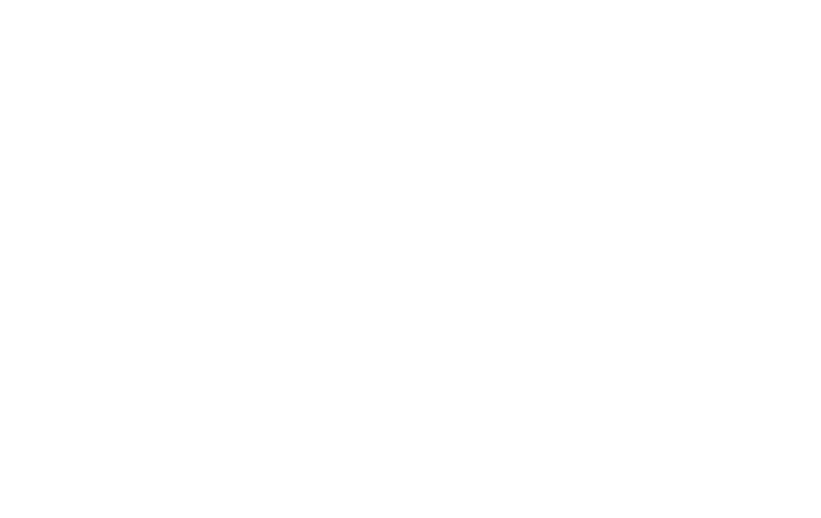
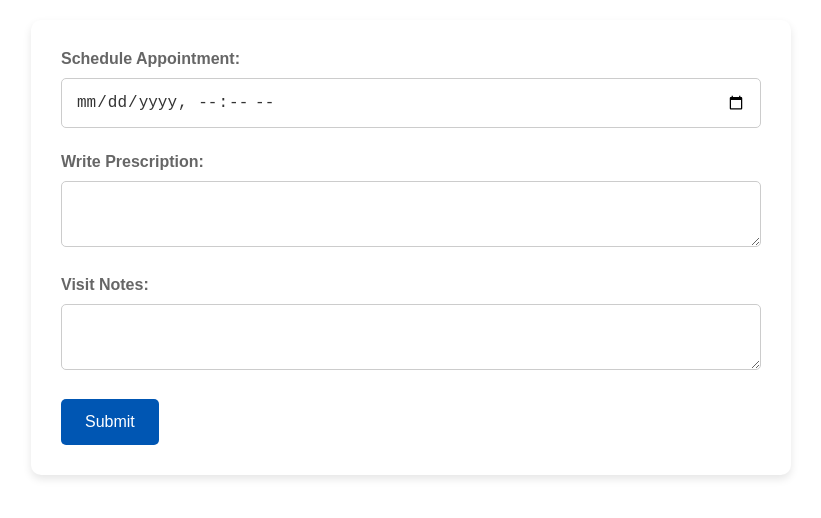
Before and after one commit to Zughayyar/MediTrack_MERN_Project, a React (Vite) app in the folder MediTrackProject/client/: page /doctorDashboard in a window 1280 px wide. Before the commit this address had no page. Shown: the top 518 px of the page, without its empty margins (229-1050 px from the left). Built offline with nearby package versions, Linux system fonts and the light colour scheme.

Commit message:
DoctorDashBoard

```diff
--- a/MediTrackProject/client/src/App.jsx
+++ b/MediTrackProject/client/src/App.jsx
@@ -10,6 +10,7 @@
 import UsersList from "./components/users/UsersList";
 import UserForm from "./components/users/UserForm";
 import PractitionerDashboard from "./views/PractitionerDashboard.jsx";
+import DoctorDashboard from "./components/doctor/doctordashboard.jsx";
 
 const App = () => {
     return (
@@ -35,6 +36,8 @@
 
             {/*Assistant Dashboard Routes*/}
             <Route path='/assistDashboard' element={<AssistantDashboard/>} />
+
+            <Route path='/doctorDashboard' element={<DoctorDashboard/>} />
         </Routes>
     );
 };
--- /dev/null
+++ b/MediTrackProject/client/src/components/doctor/DoctorDashboard.css
@@ -0,0 +1,62 @@
+/* ...existing styles... */
+
+.doctor-dashboard {
+    background-color: #ffffff;
+    padding: 30px;
+    border-radius: 10px;
+    box-shadow: 0 4px 8px rgba(0, 0, 0, 0.1);
+    max-width: 700px;
+    margin: 20px auto;
+    font-family: 'Arial', sans-serif;
+}
+
+.doctor-dashboard h2 {
+    text-align: center;
+    color: #444;
+    margin-bottom: 25px;
+    font-size: 24px;
+}
+
+.doctor-dashboard .form-group {
+    margin-bottom: 25px;
+}
+
+.doctor-dashboard label {
+    display: block;
+    margin-bottom: 10px;
+    font-weight: bold;
+    color: #666;
+}
+
+.doctor-dashboard .form-control {
+    width: 100%;
+    padding: 14px;
+    border: 1px solid #ccc;
+    border-radius: 5px;
+    box-sizing: border-box;
+    font-size: 16px;
+    color: #333;
+}
+
+.doctor-dashboard .form-control:focus {
+    border-color: #0056b3;
+    outline: none;
+    box-shadow: 0 0 6px rgba(0, 86, 179, 0.5);
+}
+
+.doctor-dashboard .btn {
+    background-color: #0056b3;
+    color: white;
+    padding: 14px 24px;
+    border: none;
+    border-radius: 5px;
+    cursor: pointer;
+    font-size: 16px;
+    transition: background-color 0.3s ease;
+}
+
+.doctor-dashboard .btn:hover {
+    background-color: #003d80;
+}
+
+/* ...existing styles... */
--- /dev/null
+++ b/MediTrackProject/client/src/components/doctor/DoctorDashboard.jsx
@@ -0,0 +1,54 @@
+import React, { useState } from 'react';
+import './DoctorDashboard.css';
+
+const DoctorDashboard = () => {
+    const [appointment, setAppointment] = useState('');
+    const [prescription, setPrescription] = useState('');
+    const [visitNotes, setVisitNotes] = useState('');
+
+    const handleAppointmentChange = (e) => setAppointment(e.target.value);
+    const handlePrescriptionChange = (e) => setPrescription(e.target.value);
+    const handleVisitNotesChange = (e) => setVisitNotes(e.target.value);
+
+    const handleSubmit = (e) => {
+        e.preventDefault();
+    };
+
+    return (
+        <div className="doctor-dashboard">
+            <form onSubmit={handleSubmit}>
+                <div className="form-group">
+                    <label htmlFor="appointment">Schedule Appointment:</label>
+                    <input
+                        type="datetime-local"
+                        id="appointment"
+                        value={appointment}
+                        onChange={handleAppointmentChange}
+                        className="form-control"
+                    />
+                </div>
+                <div className="form-group">
+                    <label htmlFor="prescription">Write Prescription:</label>
+                    <textarea
+                        id="prescription"
+                        value={prescription}
+                        onChange={handlePrescriptionChange}
+                        className="form-control"
+                    />
+                </div>
+                <div className="form-group">
+                    <label htmlFor="visitNotes">Visit Notes:</label>
+                    <textarea
+                        id="visitNotes"
+                        value={visitNotes}
+                        onChange={handleVisitNotesChange}
+                        className="form-control"
+                    />
+                </div>
+                <button type="submit" className="btn btn-primary">Submit</button>
+            </form>
+        </div>
+    );
+};
+
+export default DoctorDashboard;
```
